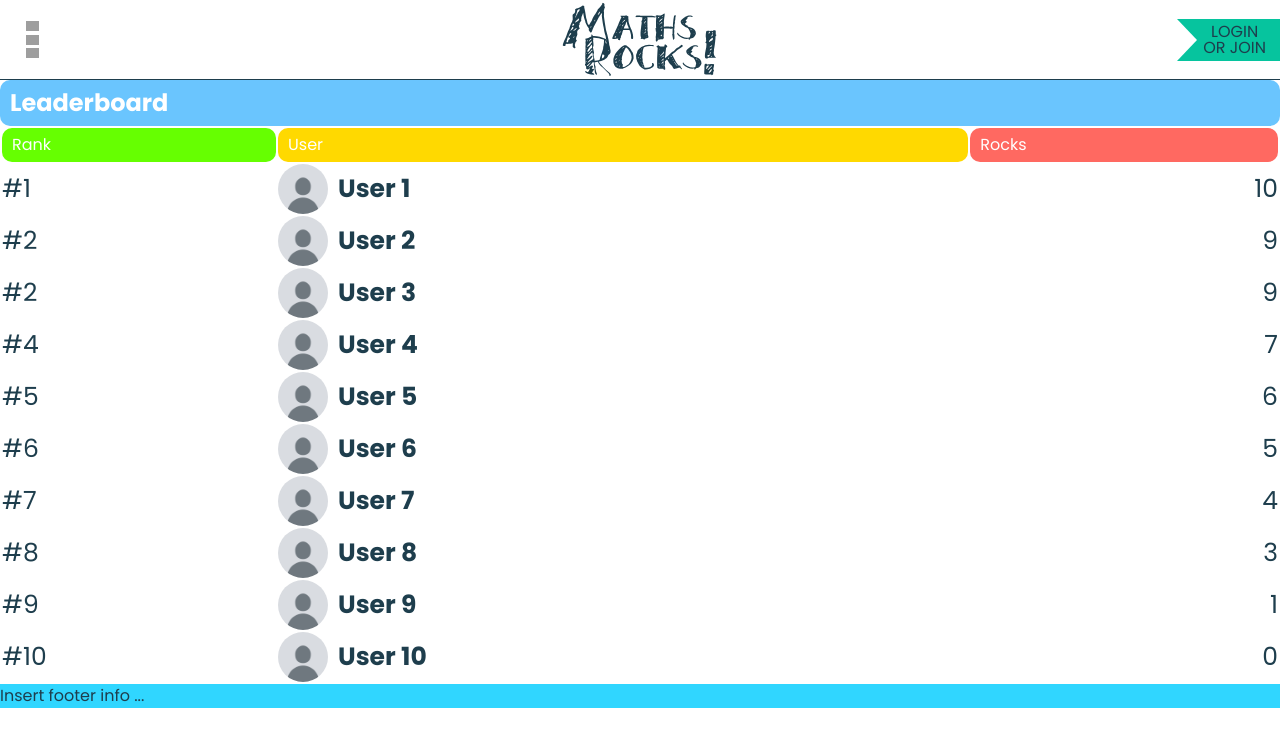
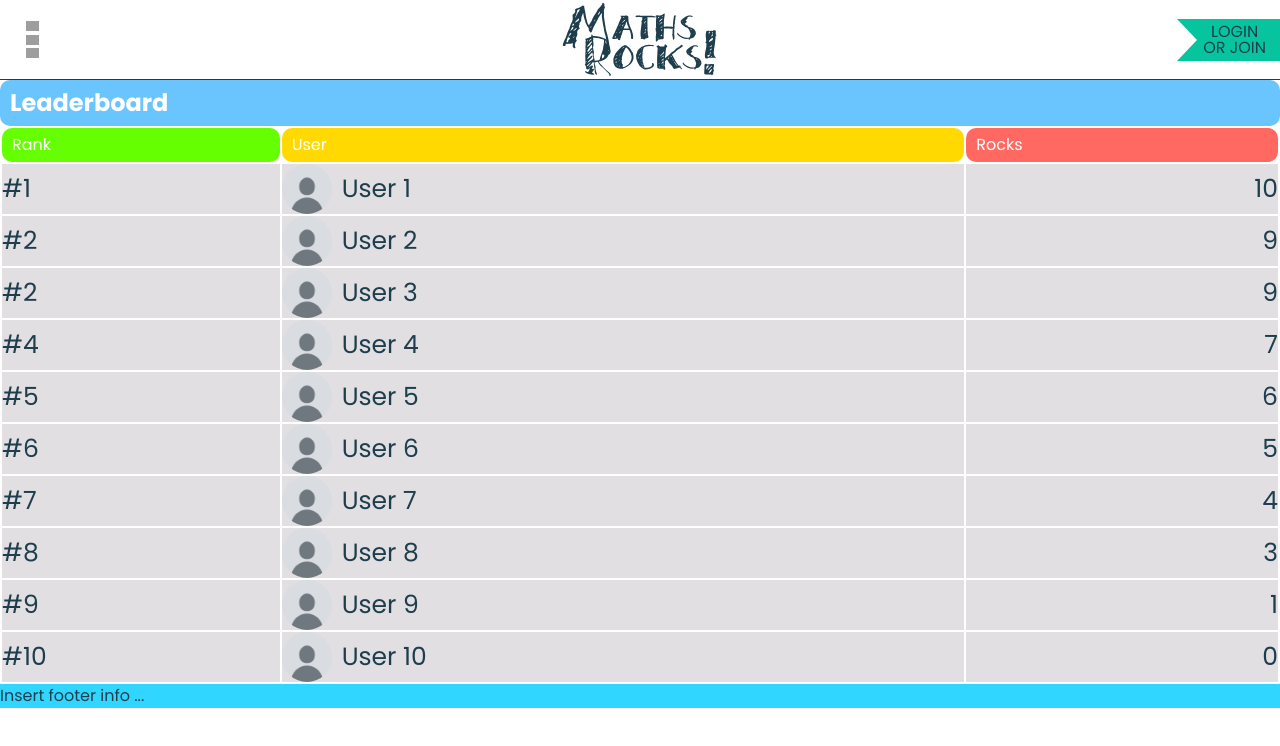
Before and after one commit to uoa-compsci399-s1-2024/capstone-project-2024-s1-team-11, a React (Vite) app in the folder client/: page /leaderboard in a window 1280 px wide. Shown: the top 746 px of the page. Built offline with nearby package versions, Linux system fonts and the light colour scheme; no server answers; grey boxes are pictures that could not be loaded.

Commit message:
Update leaderboard_styles.css

```diff
--- a/client/src/leaderboard_styles.css
+++ b/client/src/leaderboard_styles.css
@@ -8,11 +8,6 @@
   height: 50px;
   margin-right: 10px;
 border-radius: 50%;
-}
-
-
-.username {
-  font-weight: bold;
 }
 
 .user-link {
@@ -67,28 +62,21 @@ border-radius: 50%;
   border-radius: 10px;
   text-align: center;
 }
-.leaderboard-table tbody tr:hover {
-  background-color: #f2f2f2;
-}
+
 .leaderboard-table tbody {
   font-size: 16px;
 }
 
-.leaderboard-table tbody tr:hover {
-  background-color: #f2f2f2;
-}
 .leaderboard-table tbody {
   font-size: 25px;
   font-weight: bold;
 }
 
-.leaderboard-table tbody tr:hover {
-  background-color: #f2f2f2;
-}
+
 .user-link {
   text-decoration: none;
 }
 
-.user-link:hover {
-  text-decoration: none;
+.leaderboard-table tbody td {
+  background-color: #e1dfe1;
 }
```
